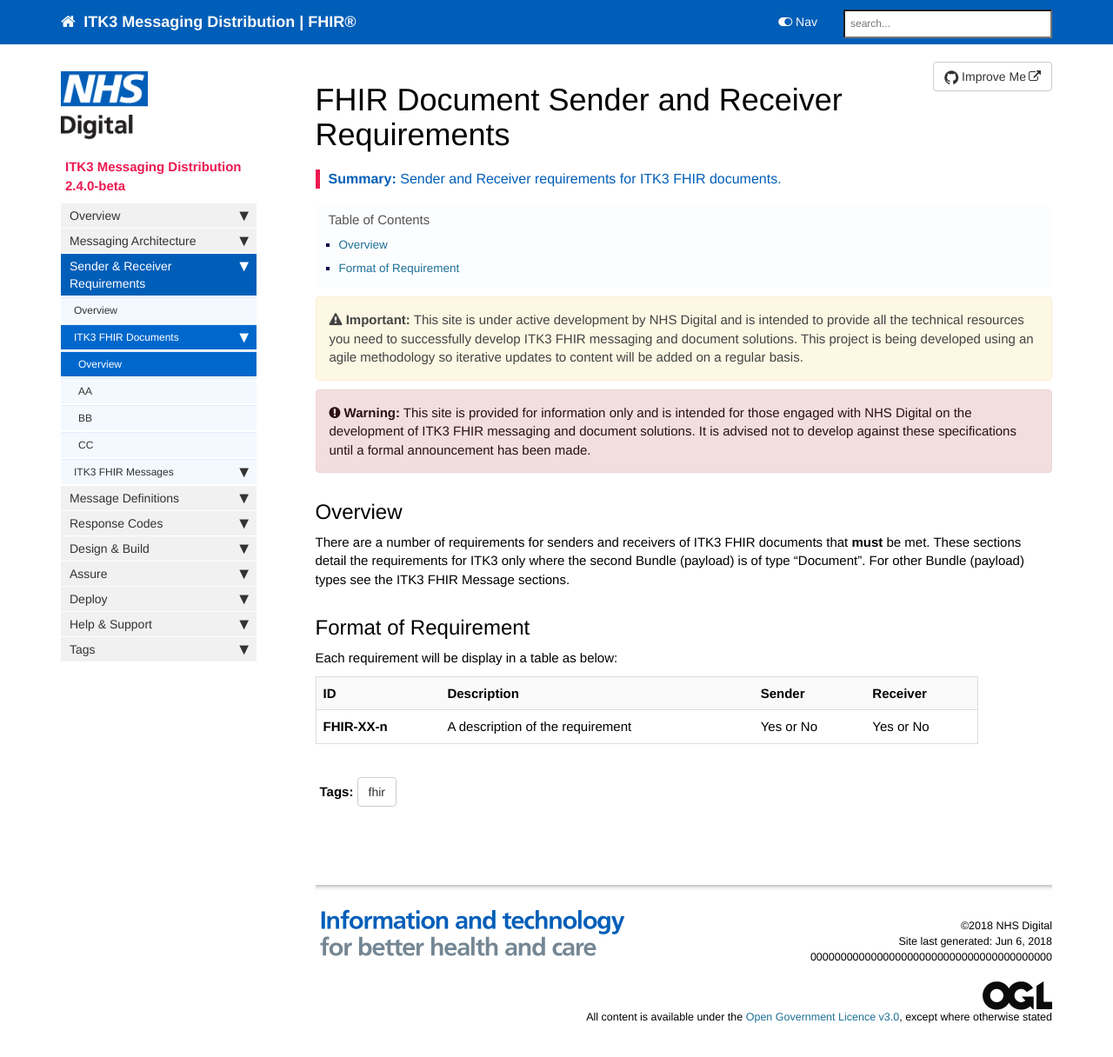
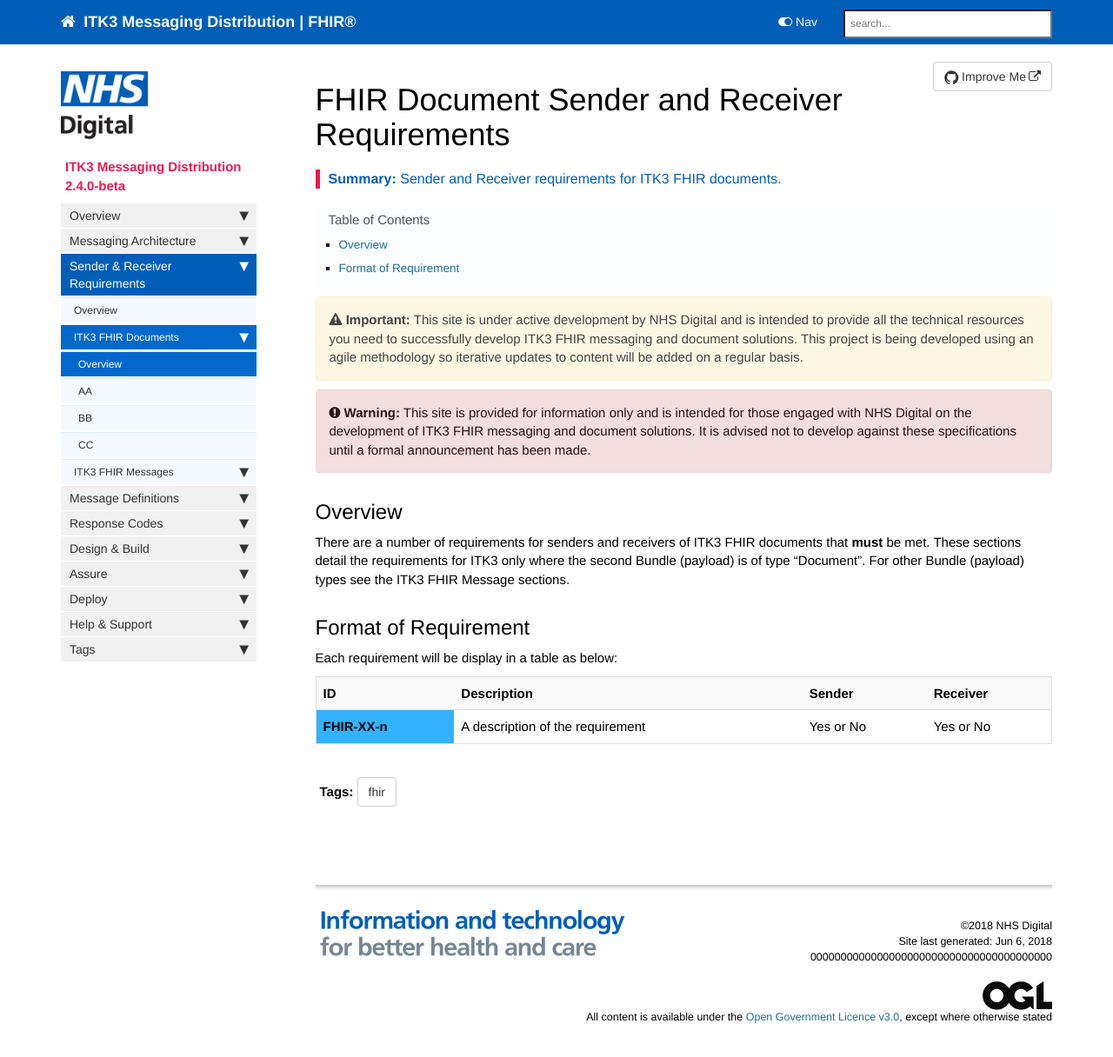
Before and after one commit to nhsconnect/ITK3-Messaging-Distribution, a Jekyll site: the page built from pages/explore/explore_FD_overview.md, in a window 1280 px wide and 1240 px high. Shown: the top 1216 px of the window at 87% size. Built offline with Jekyll 4.4.1, drawn with Linux system fonts in a browser that asks for light colours; nearby versions of some CDN libraries; comment, search, counter and statistics services are not loaded.

```diff
--- a/pages/explore/explore_FD_overview.md
+++ b/pages/explore/explore_FD_overview.md
@@ -16,7 +16,7 @@ There are a number of requirements for senders and receivers of ITK3 FHIR docume
 ## Format of Requirement ##
 Each requirement will be display in a table as below:
 
-<table style="width:100%">
+<table style="width:100%;max-width: 100%;">
 <tr>
 <th>ID</th>
 <th>Description</th>
@@ -24,7 +24,7 @@ Each requirement will be display in a table as below:
 <th>Receiver</th>
 </tr>
 <tr>
-<td><b>FHIR-XX-n</b></td>
+<td bgcolor="#33b2ff"><b>FHIR-XX-n</b></td>
 <td>A description of the requirement</td>
 <td>Yes or No</td>
 <td>Yes or No</td>
```
